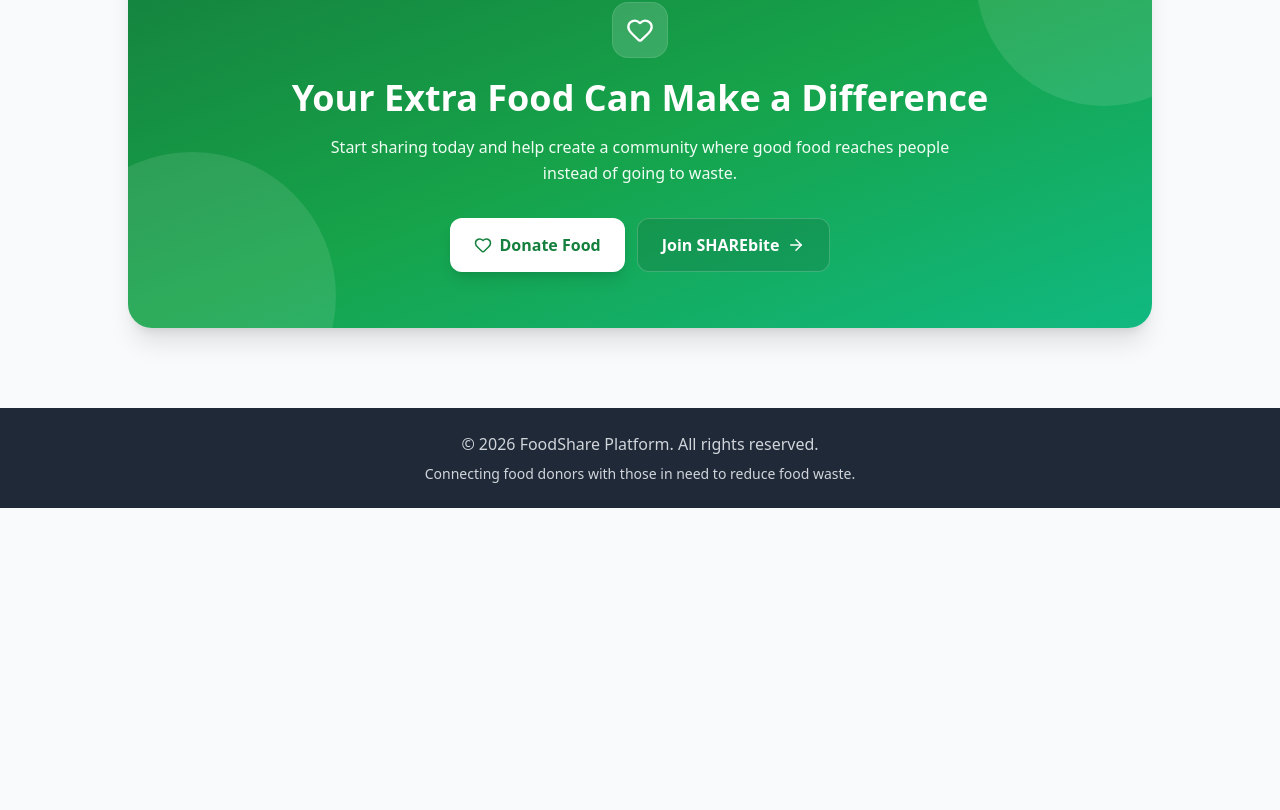
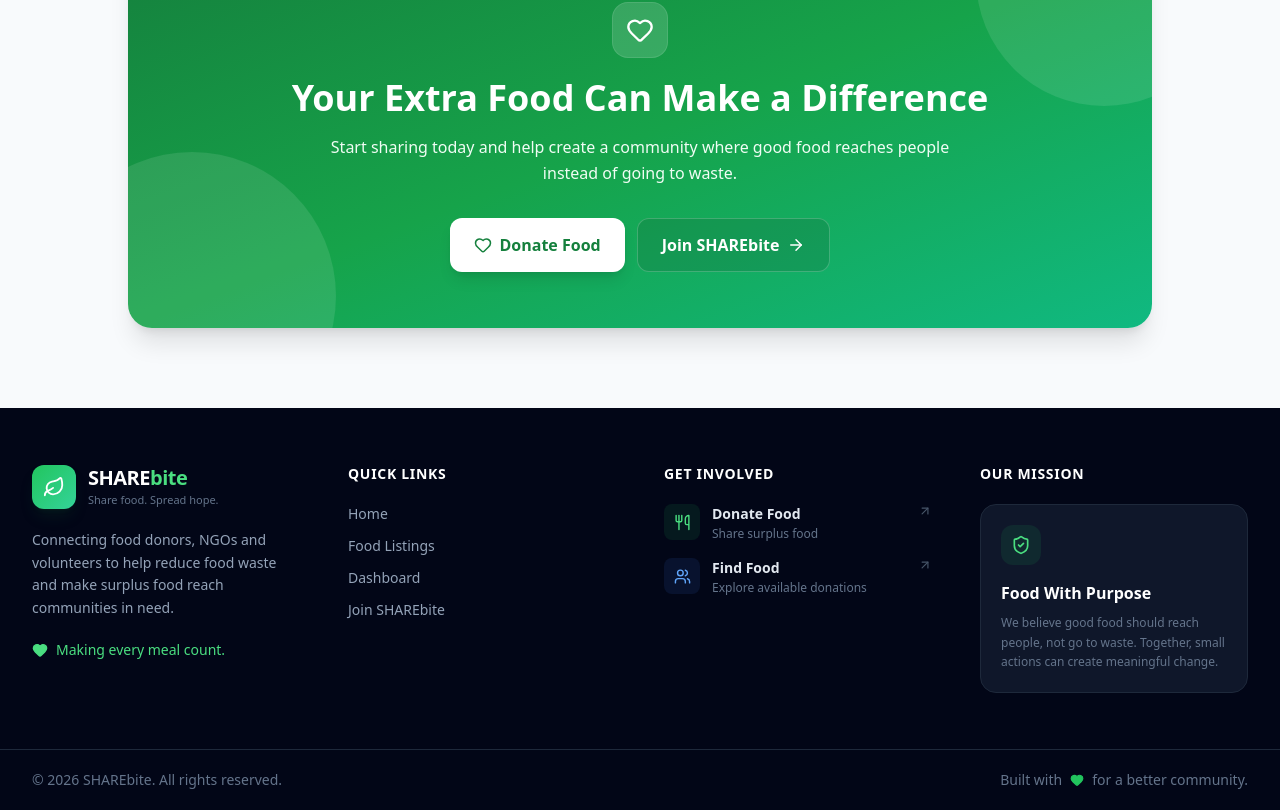
Before and after one commit to Suraj-Mahato9955/SHAREbitee, a React app in the folder frontend/: page / in a window 1280 px wide. Shown: the part 2122-2932 px from the top of the page. Before the commit the page ends 2630 px from the top, so only its background shows below. Built offline with nearby package versions, Linux system fonts and the light colour scheme; the HTML template or start-up script is replaced by a standard one.

Commit message:
Update Footer.jsx

```diff
--- a/frontend/src/components/Footer.jsx
+++ b/frontend/src/components/Footer.jsx
@@ -1,12 +1,224 @@
 import React from 'react';
+import { Link } from 'react-router-dom';
+import {
+  Heart,
+  Leaf,
+  Utensils,
+  Users,
+  ArrowUpRight,
+  ShieldCheck,
+} from 'lucide-react';
 
 const Footer = () => {
   return (
-    <footer className="bg-gray-800 text-gray-300 py-6 mt-auto">
-      <div className="container mx-auto px-4 text-center">
-        <p>&copy; {new Date().getFullYear()} FoodShare Platform. All rights reserved.</p>
-        <p className="text-sm mt-2">Connecting food donors with those in need to reduce food waste.</p>
+    <footer className="bg-slate-950 text-slate-300 mt-auto">
+
+      {/* =====================================================
+          MAIN FOOTER
+      ===================================================== */}
+      <div className="max-w-7xl mx-auto px-4 sm:px-6 lg:px-8 py-12 sm:py-14">
+
+        <div className="grid grid-cols-1 sm:grid-cols-2 lg:grid-cols-4 gap-10 lg:gap-12">
+
+          {/* BRAND */}
+          <div className="lg:col-span-1">
+
+            <Link
+              to="/"
+              className="inline-flex items-center gap-3 group"
+            >
+              <div className="w-11 h-11 rounded-xl bg-gradient-to-br from-green-500 to-emerald-400 text-white flex items-center justify-center shadow-lg shadow-green-900/20">
+                <Leaf size={22} />
+              </div>
+
+              <div>
+                <h2 className="text-xl font-extrabold text-white tracking-tight">
+                  SHARE<span className="text-green-400">bite</span>
+                </h2>
+
+                <p className="text-[11px] text-slate-500 font-medium">
+                  Share food. Spread hope.
+                </p>
+              </div>
+            </Link>
+
+            <p className="text-sm text-slate-400 leading-relaxed mt-5 max-w-sm">
+              Connecting food donors, NGOs and volunteers to
+              help reduce food waste and make surplus food
+              reach communities in need.
+            </p>
+
+            <div className="flex items-center gap-2 mt-5 text-sm text-green-400">
+              <Heart size={16} fill="currentColor" />
+              <span>Making every meal count.</span>
+            </div>
+
+          </div>
+
+          {/* QUICK LINKS */}
+          <div>
+
+            <h3 className="text-sm font-bold text-white uppercase tracking-wider mb-5">
+              Quick Links
+            </h3>
+
+            <div className="space-y-3">
+
+              <Link
+                to="/"
+                className="flex items-center gap-2 text-sm text-slate-400 hover:text-green-400 transition-colors"
+              >
+                Home
+              </Link>
+
+              <Link
+                to="/food"
+                className="flex items-center gap-2 text-sm text-slate-400 hover:text-green-400 transition-colors"
+              >
+                Food Listings
+              </Link>
+
+              <Link
+                to="/dashboard"
+                className="flex items-center gap-2 text-sm text-slate-400 hover:text-green-400 transition-colors"
+              >
+                Dashboard
+              </Link>
+
+              <Link
+                to="/register"
+                className="flex items-center gap-2 text-sm text-slate-400 hover:text-green-400 transition-colors"
+              >
+                Join SHAREbite
+              </Link>
+
+            </div>
+
+          </div>
+
+          {/* GET INVOLVED */}
+          <div>
+
+            <h3 className="text-sm font-bold text-white uppercase tracking-wider mb-5">
+              Get Involved
+            </h3>
+
+            <div className="space-y-4">
+
+              <Link
+                to="/add-food"
+                className="group flex items-start gap-3"
+              >
+                <div className="w-9 h-9 rounded-lg bg-green-500/10 text-green-400 flex items-center justify-center shrink-0">
+                  <Utensils size={17} />
+                </div>
+
+                <div>
+                  <p className="text-sm font-semibold text-slate-200 group-hover:text-green-400 transition">
+                    Donate Food
+                  </p>
+
+                  <p className="text-xs text-slate-500 mt-0.5">
+                    Share surplus food
+                  </p>
+                </div>
+
+                <ArrowUpRight
+                  size={14}
+                  className="ml-auto text-slate-600 group-hover:text-green-400 transition"
+                />
+              </Link>
+
+              <Link
+                to="/food"
+                className="group flex items-start gap-3"
+              >
+                <div className="w-9 h-9 rounded-lg bg-blue-500/10 text-blue-400 flex items-center justify-center shrink-0">
+                  <Users size={17} />
+                </div>
+
+                <div>
+                  <p className="text-sm font-semibold text-slate-200 group-hover:text-blue-400 transition">
+                    Find Food
+                  </p>
+
+                  <p className="text-xs text-slate-500 mt-0.5">
+                    Explore available donations
+                  </p>
+                </div>
+
+                <ArrowUpRight
+                  size={14}
+                  className="ml-auto text-slate-600 group-hover:text-blue-400 transition"
+                />
+              </Link>
+
+            </div>
+
+          </div>
+
+          {/* PLATFORM */}
+          <div>
+
+            <h3 className="text-sm font-bold text-white uppercase tracking-wider mb-5">
+              Our Mission
+            </h3>
+
+            <div className="bg-slate-900 border border-slate-800 rounded-2xl p-5">
+
+              <div className="w-10 h-10 rounded-xl bg-green-500/10 text-green-400 flex items-center justify-center mb-4">
+                <ShieldCheck size={20} />
+              </div>
+
+              <h4 className="font-bold text-white">
+                Food With Purpose
+              </h4>
+
+              <p className="text-xs text-slate-500 leading-relaxed mt-2">
+                We believe good food should reach people,
+                not go to waste. Together, small actions can
+                create meaningful change.
+              </p>
+
+            </div>
+
+          </div>
+
+        </div>
+
       </div>
+
+      {/* =====================================================
+          BOTTOM BAR
+      ===================================================== */}
+      <div className="border-t border-slate-800">
+
+        <div className="max-w-7xl mx-auto px-4 sm:px-6 lg:px-8 py-5">
+
+          <div className="flex flex-col md:flex-row items-center justify-between gap-3 text-center md:text-left">
+
+            <p className="text-xs sm:text-sm text-slate-500">
+              © {new Date().getFullYear()} SHAREbite. All rights reserved.
+            </p>
+
+            <div className="flex items-center gap-2 text-xs sm:text-sm text-slate-500">
+              <span>Built with</span>
+
+              <Heart
+                size={14}
+                className="text-green-500"
+                fill="currentColor"
+              />
+
+              <span>for a better community.</span>
+            </div>
+
+          </div>
+
+        </div>
+
+      </div>
+
     </footer>
   );
 };
```
